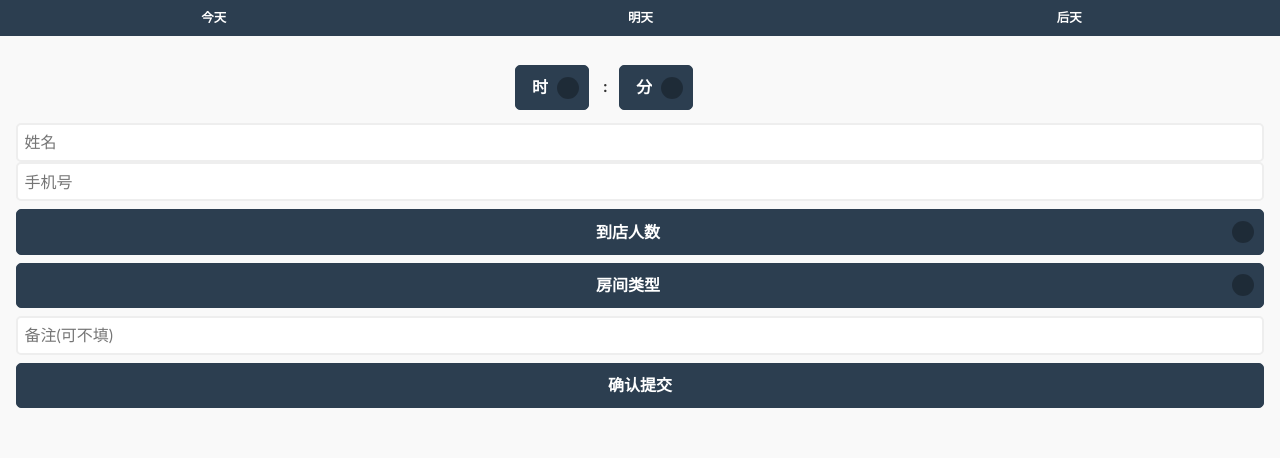
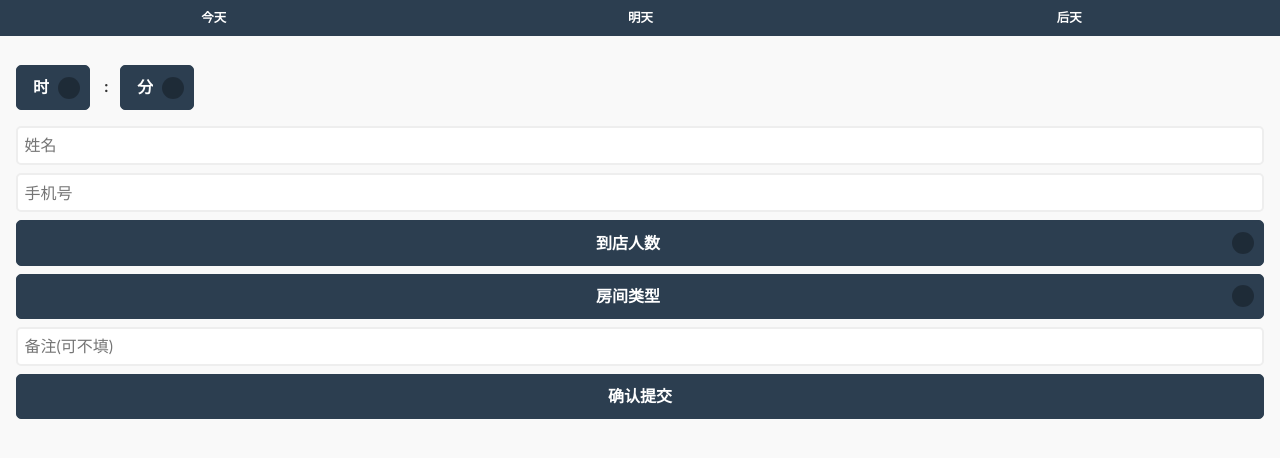
Before and after one commit to wickydong/order_food, a Flask app: page /reservation in a window 1280 px wide. Shown: the part 45-503 px from the top of the page. Run offline with Flask 2, Linux system fonts and the light colour scheme; data that the repository does not hold is empty; some libraries are stand-ins or nearby versions.

Commit message:
过去甜蜜在倒带，只是一切已经不在

```diff
--- a/static/css/style.css
+++ b/static/css/style.css
@@ -13,7 +13,7 @@
     box-shadow: none;
 }
 
-.ui-input-text{
+/*.ui-input-text{
     margin: 0;
     border-width: 0;
-}
+}*/
--- a/templates/reservation.html
+++ b/templates/reservation.html
@@ -74,8 +74,8 @@
                     <button type="button" data-inline="true" id="come_data_2" style="width:30%;">明天</button>
                     <button type="button" data-inline="true" id="come_data_3" style="width:30%;">后天</button>
                 </div>-->
-                <div style="margin: 5px auto;width: 250px;">
-                    <select name="come_hour" data-shadow="false" data-inline="true" id="come_time_hour">
+                <div style="margin: 5px auto;width: 100%;">
+                    <select class="time-select" name="come_hour" data-shadow="false" data-inline="true" id="come_time_hour">
                         <option value="00">时</option>
                         <option value="01">01</option>
                         <option value="02">02</option>
```
